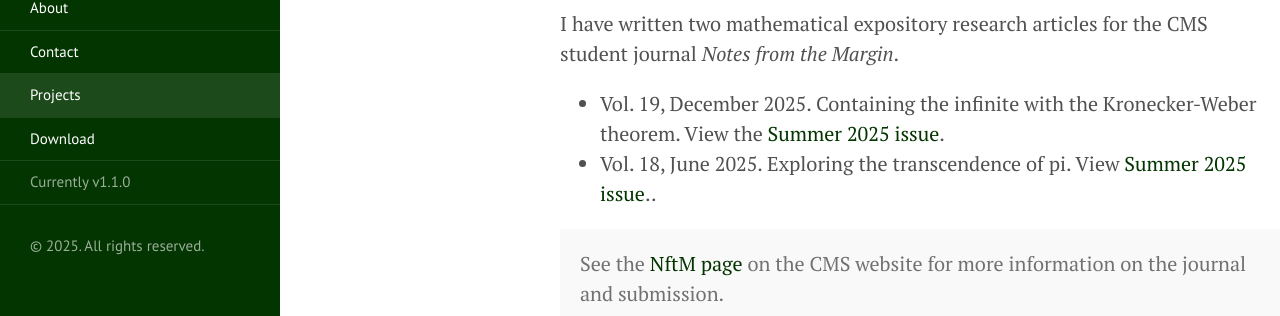
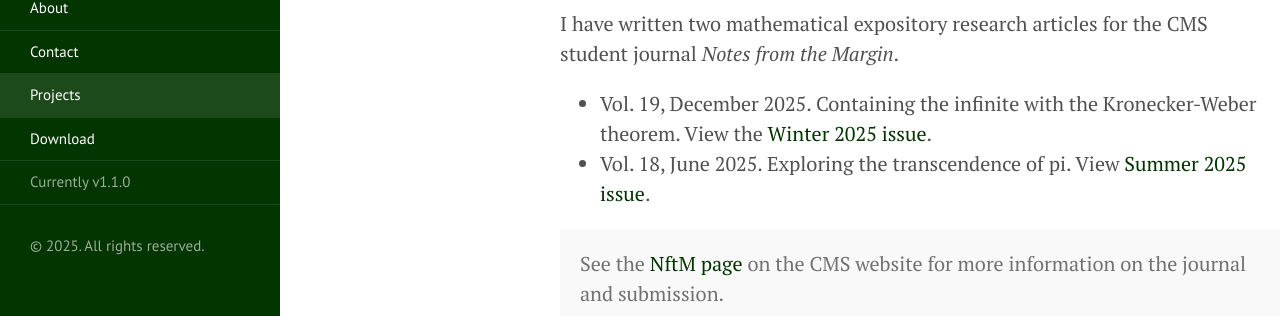
Before and after one commit to hidekihill/hidekihill.github.io, a Jekyll site: the page built from projects.md, in a window 1280 px wide and 900 px high, scrolled down 690 px. Shown: the part 140-456 px from the top of the window. Built offline with Jekyll 4.4.1, drawn with Linux system fonts in a browser that asks for light colours.

Commit message:
Update projects.md

```diff
--- a/projects.md
+++ b/projects.md
@@ -18,8 +18,8 @@ TBC: python script for graphing complex-valued exponential Kloosterman sums. Ins
 
 ## Notes from the Margin (Canadian Mathematical Society)
 I have written two mathematical expository research articles for the CMS student journal <em>Notes from the Margin</em>.
-* Vol. 19, December 2025. Containing the infinite with the Kronecker-Weber theorem. View the <a href="https://studc.math.ca/wp-content/uploads/2025/12/NftM-W2025.pdf">Summer 2025 issue</a>.
-* Vol. 18, June 2025. Exploring the transcendence of pi. View <a href="https://studc.math.ca/wp-content/uploads/2025/06/NftM-S2025.pdf">Summer 2025 issue</a>..
+* Vol. 19, December 2025. Containing the infinite with the Kronecker-Weber theorem. View the <a href="https://studc.math.ca/wp-content/uploads/2025/12/NftM-W2025.pdf">Winter 2025 issue</a>.
+* Vol. 18, June 2025. Exploring the transcendence of pi. View <a href="https://studc.math.ca/wp-content/uploads/2025/06/NftM-S2025.pdf">Summer 2025 issue</a>.
 
 <div class="message">
   See the <a href="https://studc.math.ca/notes-from-the-margin/">NftM page</a> on the CMS website for more information on the journal and submission.
```
